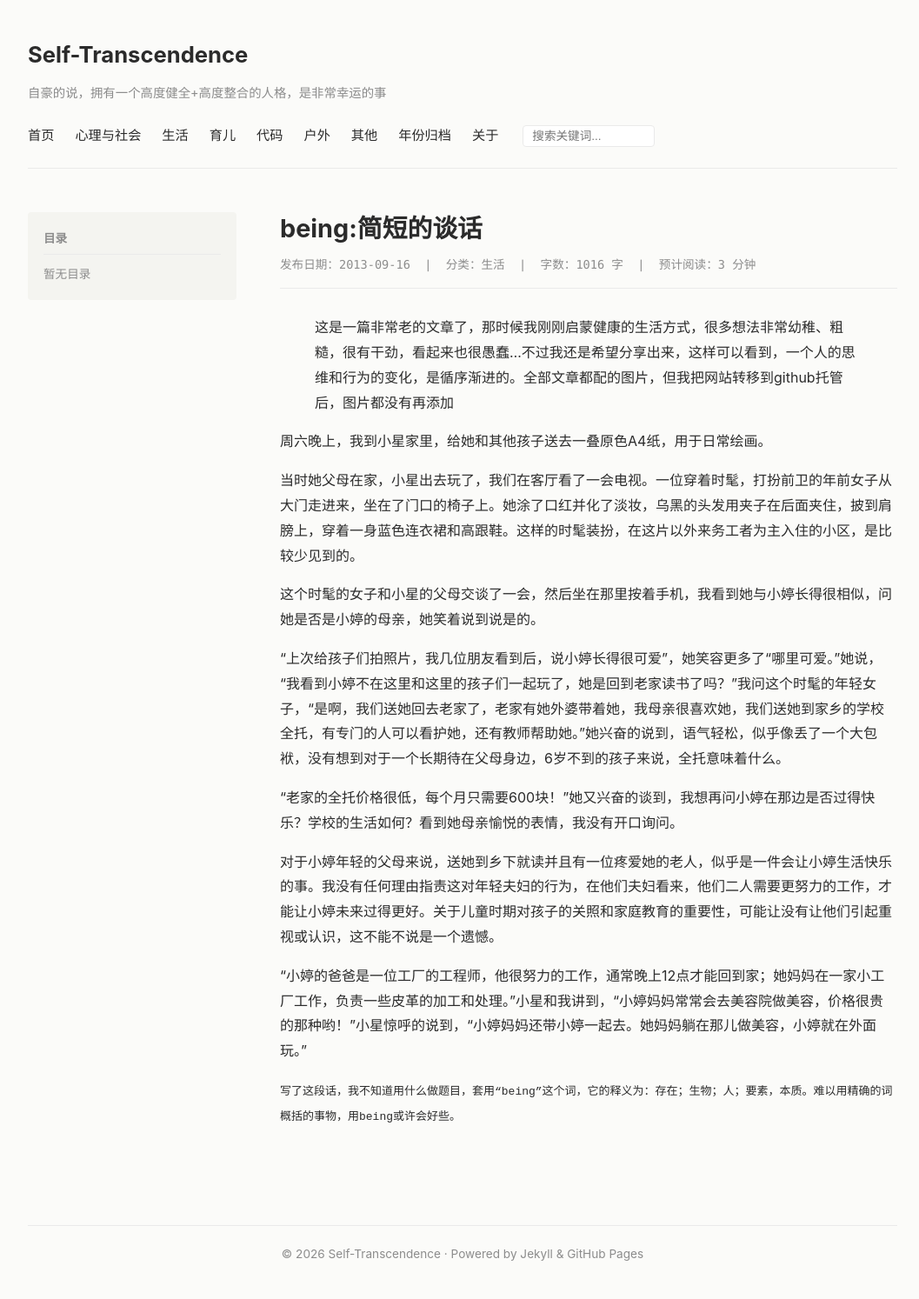
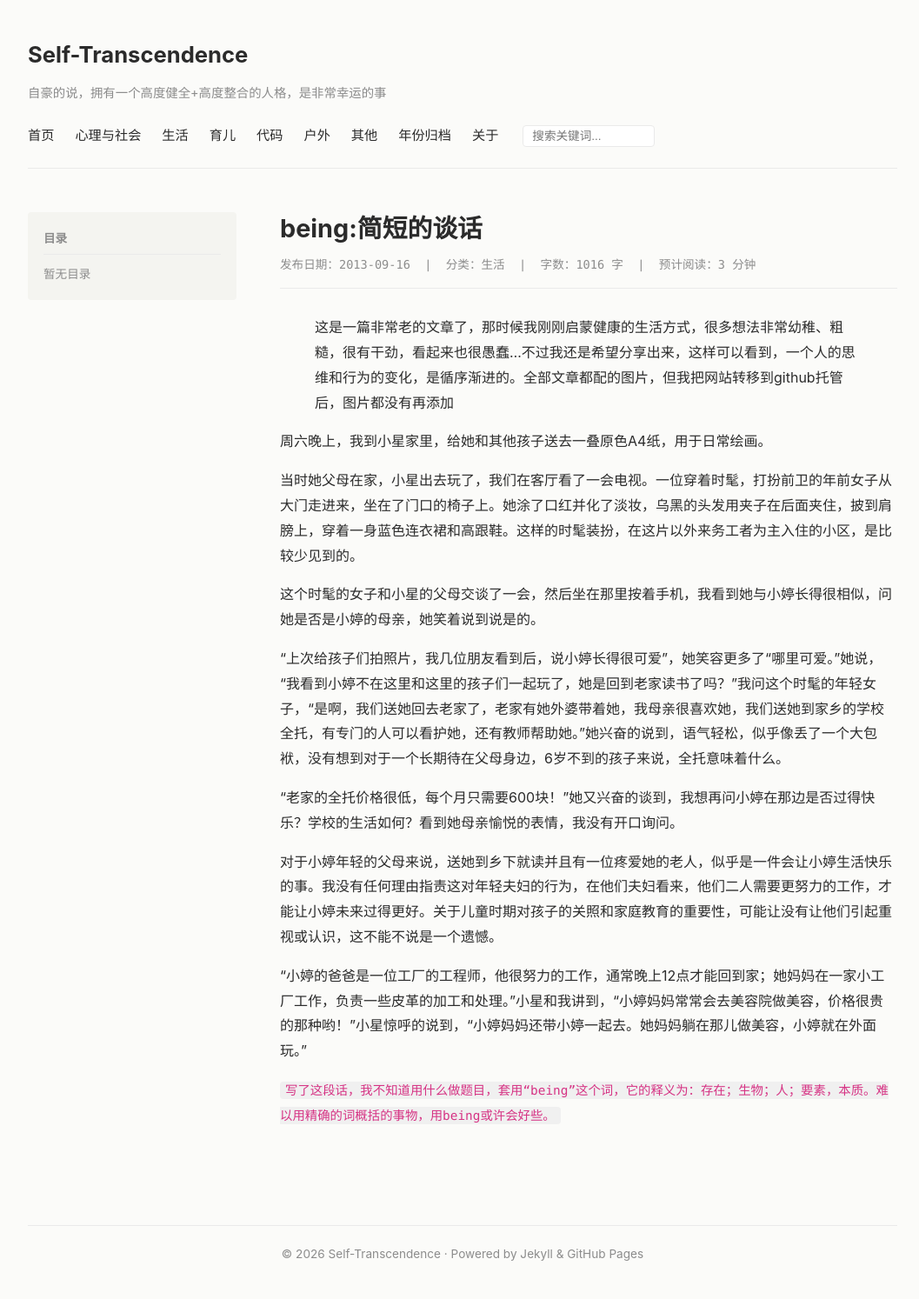
Before and after one commit to Natural-system/self-transcendence, a Jekyll site: the page built from _posts/2013-09-16-being简短的谈话.md, in a window 1280 px wide. Shown: the whole page at 87% size, without its empty margins (108-1165 px from the left). Built offline with Jekyll 4.4.1, drawn with Linux system fonts in a browser that asks for light colours; comment, search, counter and statistics services are not loaded.

Commit message:
修改代码背景高亮

```diff
--- a/_layouts/default.html
+++ b/_layouts/default.html
@@ -4,6 +4,41 @@
   <meta charset="utf-8">
   <meta name="viewport" content="width=device-width, initial-scale=1">
   <title>{% if page.title %}{{ page.title }} - {{ site.title }}{% else %}{{ site.title }}{% endif %}</title>
+
+  <style>
+  /* 单行内联代码样式 */
+  p code, li code {
+    background-color: #f0f0f0;  /* 浅灰背景 */
+    color: #d63384;            /* 醒目的红紫色文字 */
+    padding: 2px 6px;
+    border-radius: 4px;
+    font-family: "Consolas", "Courier New", monospace;
+    font-size: 0.9em;
+  }
+
+  /* 多行独立代码块样式（黑色背景高亮框） */
+  pre {
+    background-color: #1e1e1e !important; /* 酷炫深黑/暗灰背景 */
+    color: #d4d4d4 !important;           /* 浅灰/白色代码文字 */
+    padding: 14px 18px;
+    border-radius: 8px;
+    overflow-x: auto;                     /* 代码太长时自动显示横向滚动条 */
+    font-family: "Consolas", "Fira Code", "Courier New", monospace;
+    font-size: 14px;
+    line-height: 1.6;
+    margin: 1.5em 0;
+    box-shadow: 0 4px 10px rgba(0, 0, 0, 0.15); /* 淡淡的阴影，更有质感 */
+  }
+
+  /* 消除嵌套 code 标签的冲突背景 */
+  pre code {
+    background-color: transparent !important;
+    color: inherit !important;
+    padding: 0;
+    border-radius: 0;
+  }
+  </style>
+
 
   <!-- 新增：SEO 描述与关键词 -->
   <meta name="description" content="{{ page.excerpt | strip_html | strip_newlines | truncate: 150 | default: site.description }}">
```
